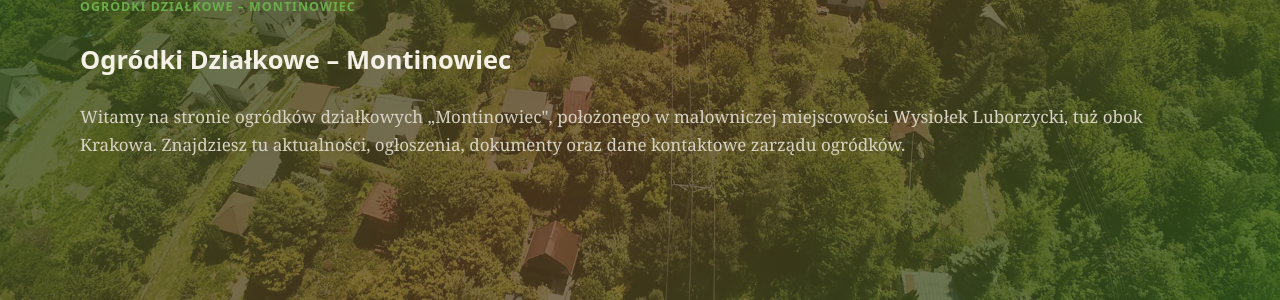
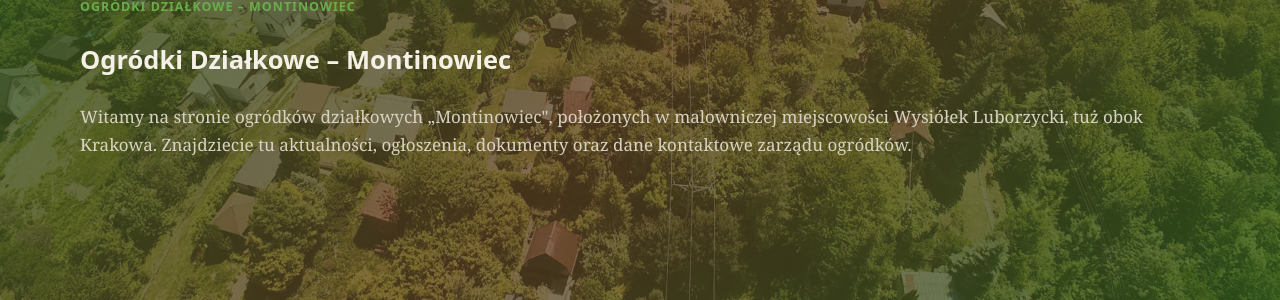
Before and after one commit to brxie/montin-page, a Jekyll site: the page built from index.md, in a window 1280 px wide and 900 px high. Shown: the part 314-614 px from the top of the window. Built offline with Jekyll 4.4.1, drawn with Linux system fonts in a browser that asks for light colours.

Commit message:
Fix grammar: ogrodki położone (plural)

```diff
--- a/index.md
+++ b/index.md
@@ -9,7 +9,7 @@ permalink: /
   <div class="container hero-content">
       <p class="eyebrow">Ogródki Działkowe – Montinowiec</p>
       <h1>Ogródki Działkowe – Montinowiec</h1>
-      <p class="lead">Witamy na stronie ogródków działkowych „Montinowiec", położonego w malowniczej miejscowości Wysiołek Luborzycki, tuż obok Krakowa. Znajdziesz tu aktualności, ogłoszenia, dokumenty oraz dane kontaktowe zarządu ogródków.</p>
+      <p class="lead">Witamy na stronie ogródków działkowych „Montinowiec", położonych w malowniczej miejscowości Wysiółek Luborzycki, tuż obok Krakowa. Znajdziecie tu aktualności, ogłoszenia, dokumenty oraz dane kontaktowe zarządu ogródków.</p>
   </div>
 </section>
 
```
